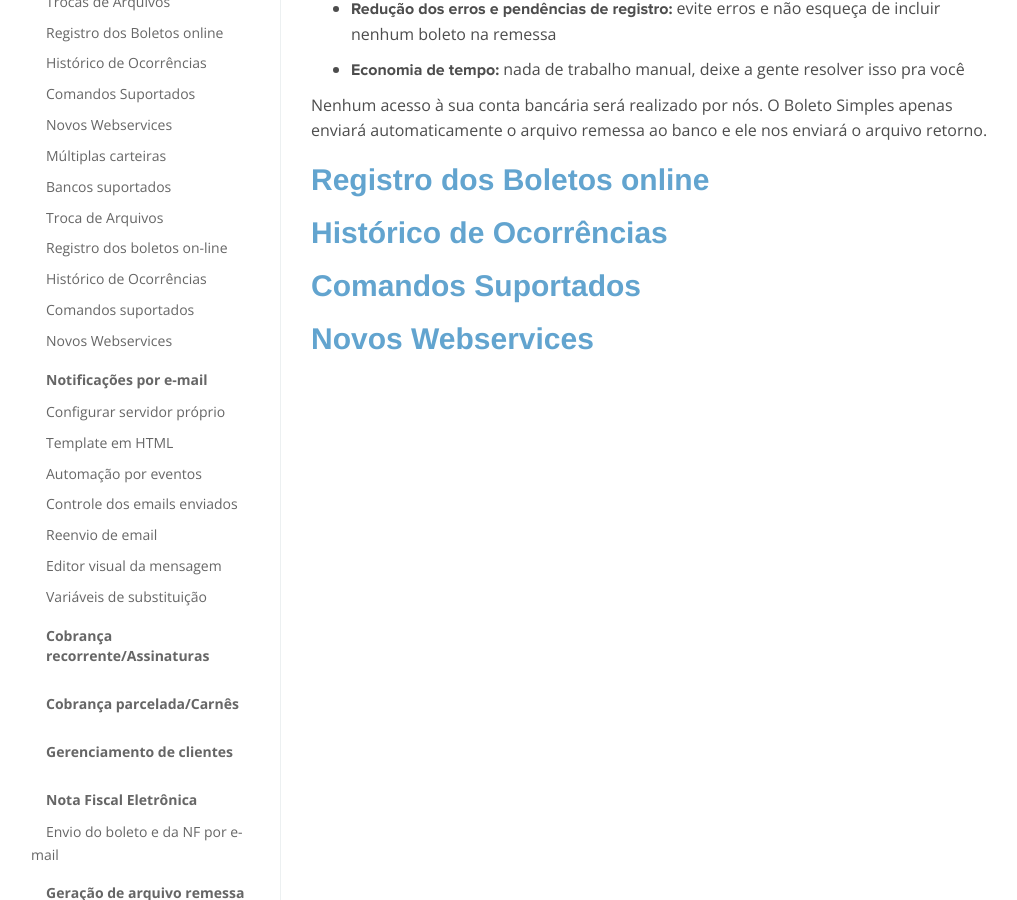
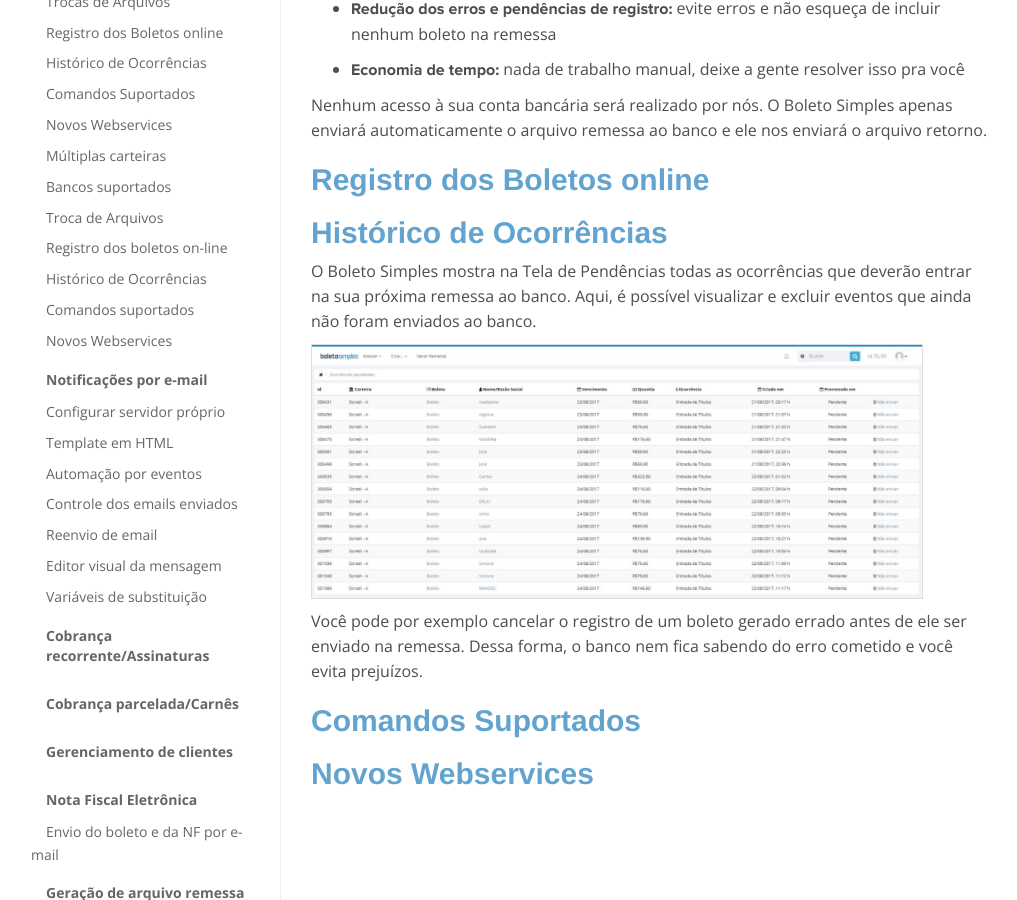
Before and after one commit to BoletoSimples/boletosimples-features, a Jekyll site: the page built from integracao-com-os-bancos.markdown, in a window 1280 px wide and 900 px high, scrolled down 1303 px. Shown: the whole window, without its empty margins (129-1146 px from the left). Built offline with Jekyll 4.4.1, drawn with Linux system fonts in a browser that asks for light colours.

Commit message:
Updated Integracao Com Os Bancos

```diff
--- a/integracao-com-os-bancos.markdown
+++ b/integracao-com-os-bancos.markdown
@@ -63,6 +63,14 @@
 
 ## Histórico de Ocorrências
 
+O Boleto Simples mostra na Tela de Pendências todas as ocorrências que deverão entrar na sua próxima remessa ao banco.
+Aqui, é possível visualizar e excluir eventos que ainda não foram enviados ao banco.
+
+![historico de ocorrencias.JPG](/uploads/historico%20de%20ocorrencias.JPG)
+
+Você pode por exemplo cancelar o registro de um boleto gerado errado antes de ele ser enviado na remessa.
+Dessa forma, o banco nem fica sabendo do erro cometido e você evita prejuízos.
+
 ## Comandos Suportados
 
 ## Novos Webservices
```
